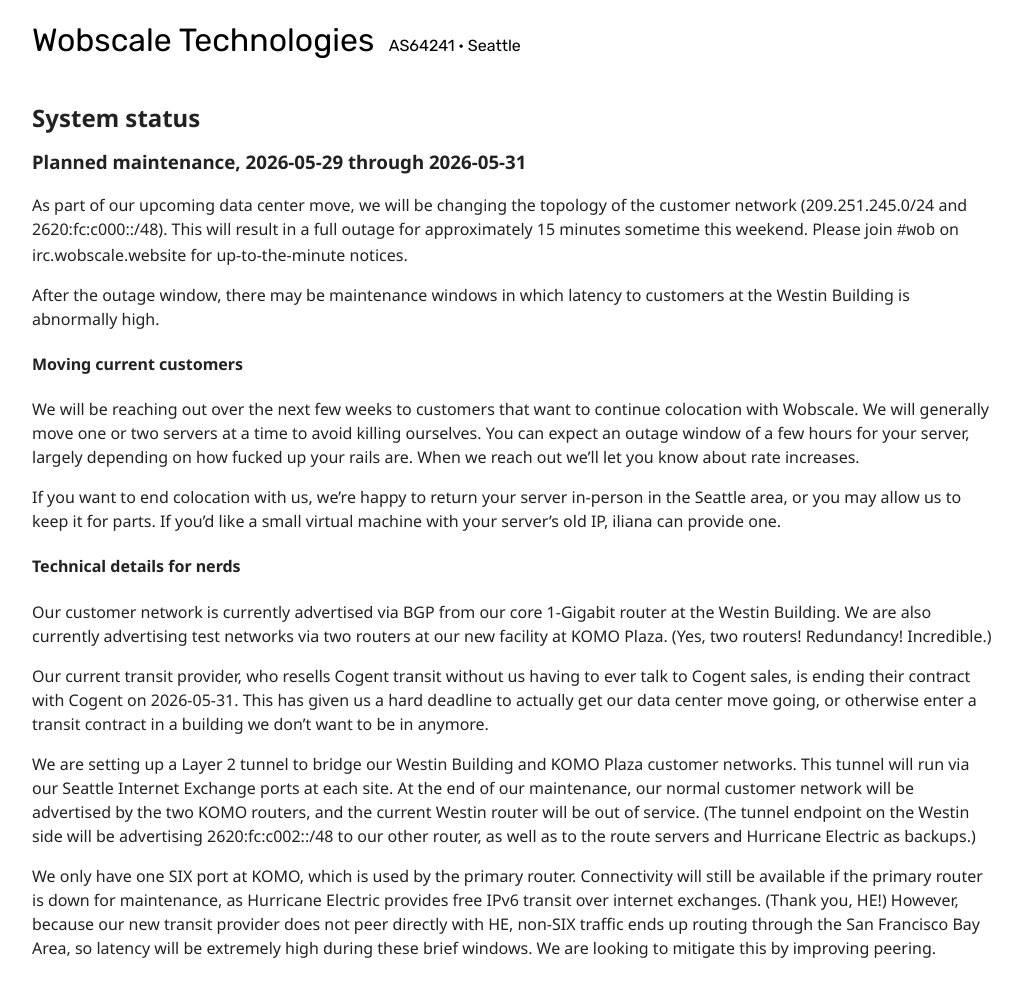
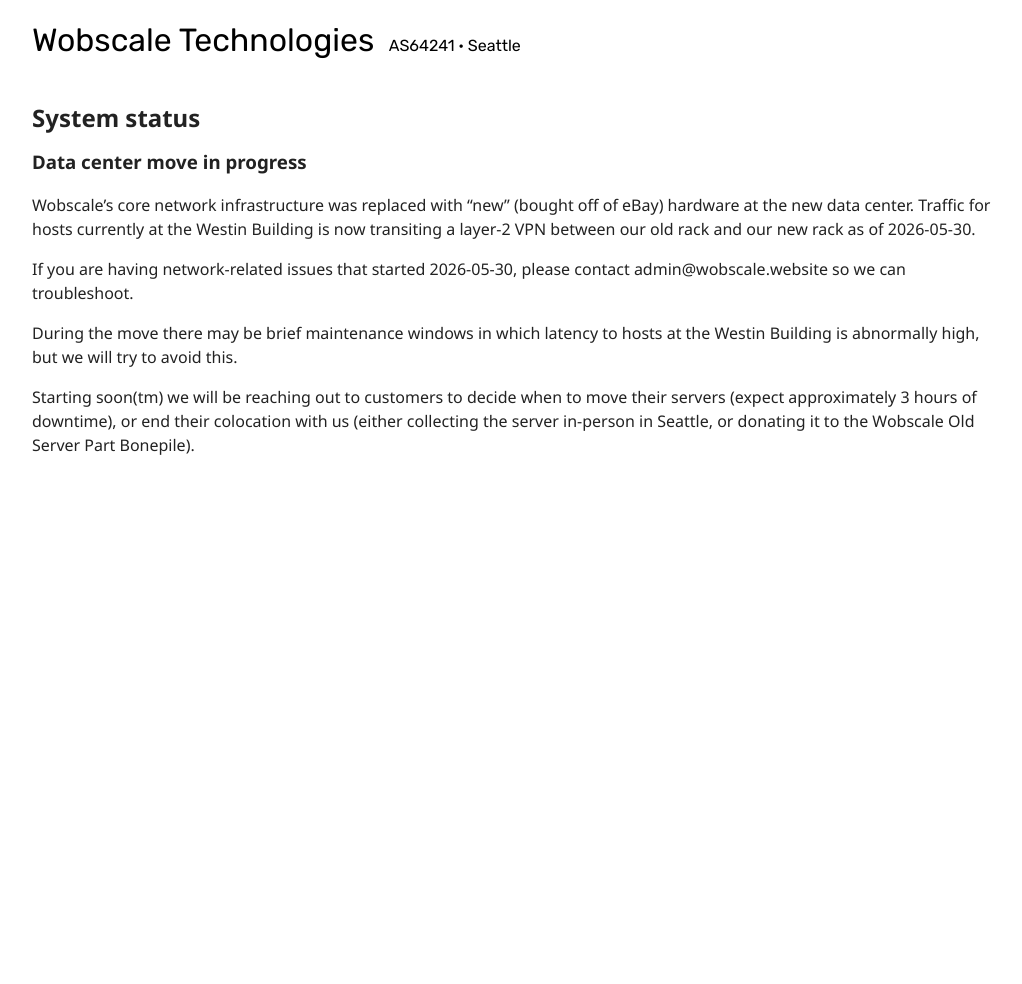
Before and after one commit to wobscale/status.wobscale.website, a Jekyll site: the page built from index.md, in a window 1280 px wide. Shown: the whole page, without its empty margins (128-1150 px from the left). Built offline with Jekyll 4.4.1, drawn with Linux system fonts in a browser that asks for light colours; our own code applies the rules of GitHub Pages for plain Markdown files; after the commit the page ends 900 px from its top, so only the background shows below that.

Commit message:
we did it

```diff
--- a/index.md
+++ b/index.md
@@ -4,24 +4,12 @@ layout: "default"
 
 ## System status
 
-### Planned maintenance, 2026-05-29 through 2026-05-31
+### Data center move in progress
 
-As part of our upcoming data center move, we will be changing the topology of the customer network (209.251.245.0/24 and 2620:fc:c000::/48). This will result in a full outage for approximately 15 minutes sometime this weekend. Please join `#wob` on irc.wobscale.website for up-to-the-minute notices.
+Wobscale's core network infrastructure was replaced with "new" (bought off of eBay) hardware at the new data center. Traffic for hosts currently at the Westin Building is now transiting a layer-2 VPN between our old rack and our new rack as of 2026-05-30.
 
-After the outage window, there may be maintenance windows in which latency to customers at the Westin Building is abnormally high.
+If you are having network-related issues that started 2026-05-30, please contact admin@wobscale.website so we can troubleshoot.
 
-#### Moving current customers
+During the move there may be brief maintenance windows in which latency to hosts at the Westin Building is abnormally high, but we will try to avoid this.
 
-We will be reaching out over the next few weeks to customers that want to continue colocation with Wobscale. We will generally move one or two servers at a time to avoid killing ourselves. You can expect an outage window of a few hours for your server, largely depending on how fucked up your rails are. When we reach out we'll let you know about rate increases.
-
-If you want to end colocation with us, we're happy to return your server in-person in the Seattle area, or you may allow us to keep it for parts. If you'd like a small virtual machine with your server's old IP, iliana can provide one.
-
-#### Technical details for nerds
-
-Our customer network is currently advertised via BGP from our core 1-Gigabit router at the Westin Building. We are also currently advertising test networks via two routers at our new facility at KOMO Plaza. (Yes, two routers! Redundancy! Incredible.)
-
-Our current transit provider, who resells Cogent transit without us having to ever talk to Cogent sales, is ending their contract with Cogent on 2026-05-31. This has given us a hard deadline to actually get our data center move going, or otherwise enter a transit contract in a building we don't want to be in anymore.
-
-We are setting up a Layer 2 tunnel to bridge our Westin Building and KOMO Plaza customer networks. This tunnel will run via our Seattle Internet Exchange ports at each site. At the end of our maintenance, our normal customer network will be advertised by the two KOMO routers, and the current Westin router will be out of service. (The tunnel endpoint on the Westin side will be advertising 2620:fc:c002::/48 to our other router, as well as to the route servers and Hurricane Electric as backups.)
-
-We only have one SIX port at KOMO, which is used by the primary router. Connectivity will still be available if the primary router is down for maintenance, as Hurricane Electric provides free IPv6 transit over internet exchanges. (Thank you, HE!) However, because our new transit provider does not peer directly with HE, non-SIX traffic ends up routing through the San Francisco Bay Area, so latency will be extremely high during these brief windows. We are looking to mitigate this by improving peering.
+Starting soon(tm) we will be reaching out to customers to decide when to move their servers (expect approximately 3 hours of downtime), or end their colocation with us (either collecting the server in-person in Seattle, or donating it to the Wobscale Old Server Part Bonepile).
```
